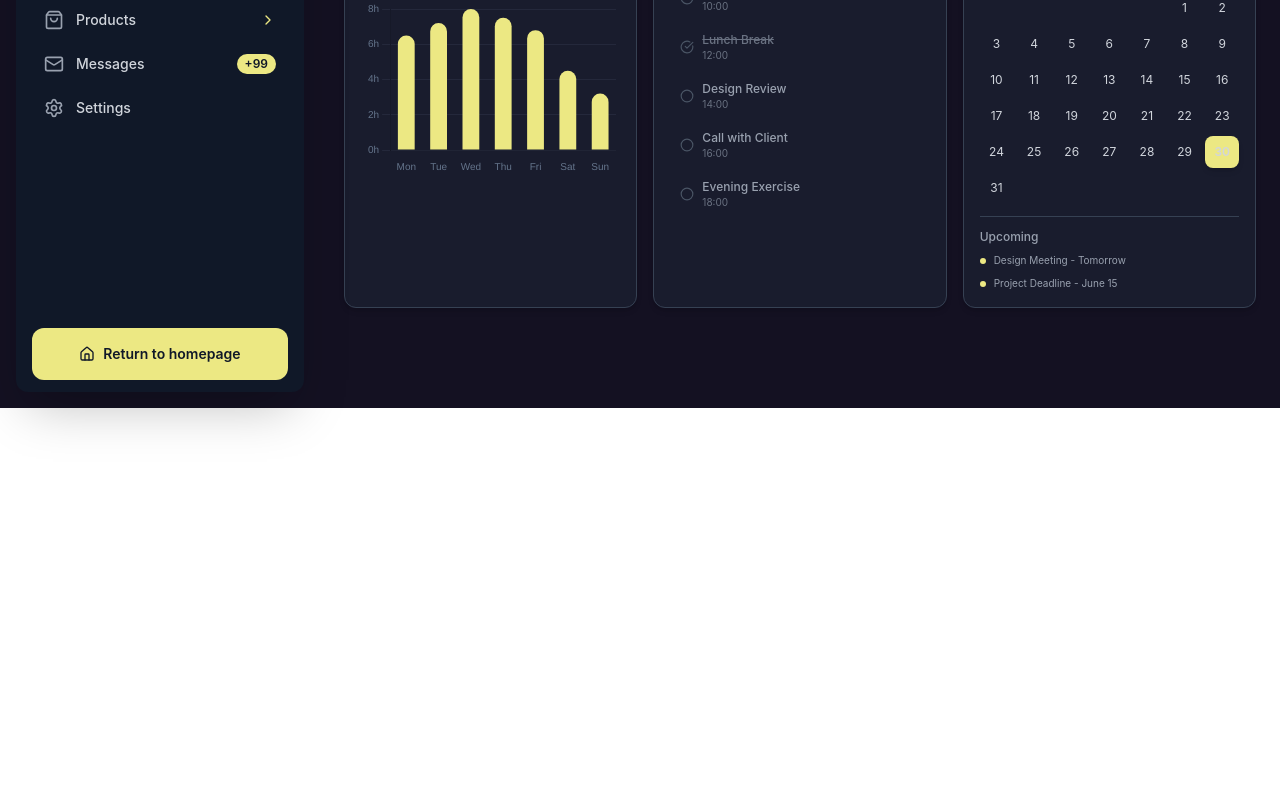
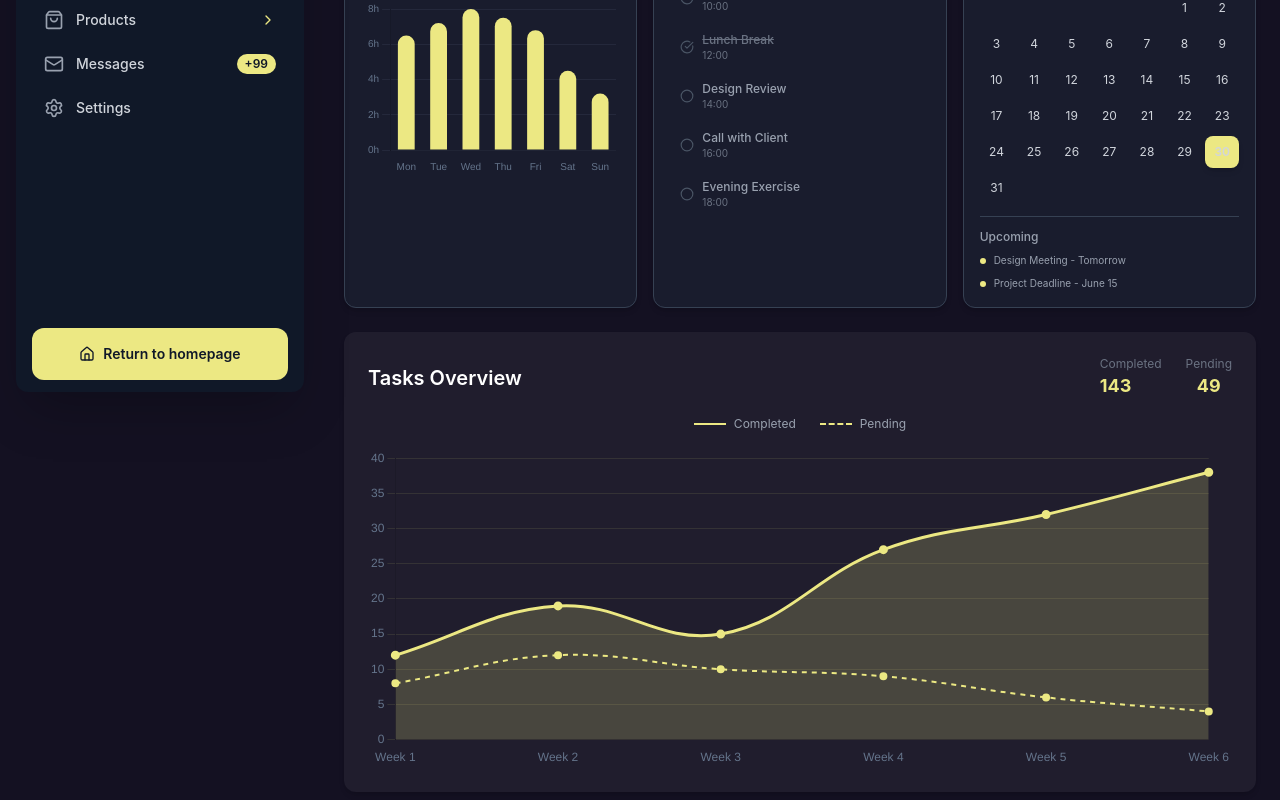
Before and after one commit to Cthululzz/abyss-dashboard, a React (Vite) app: page / in a window 1280 px wide. Shown: the part 392-1192 px from the top of the page. Before the commit the page ends 800 px from the top, so only its background shows below. Built offline with nearby package versions, Linux system fonts and the light colour scheme.

Commit message:
Add Tasks overview chart and improve dashboard layout

```diff
--- a/src/App.tsx
+++ b/src/App.tsx
@@ -4,6 +4,7 @@ import Navbar from "./components/Navbar"
 import Sidebar from "./components/Sidebar"
 import StatsCards from "./components/StatsCards"
 import Charts from "./components/Charts"
+import Tasks from "./components/Tasks"
 
 const App = () => {
 
@@ -134,6 +135,7 @@ return (
        <main className="flex-1 p-6">
        <StatsCards/>
        <Charts/>
+       <Tasks/>
        </main>
 
     </div>
--- /dev/null
+++ b/src/components/Tasks.tsx
@@ -0,0 +1,176 @@
+import {
+  CategoryScale,
+  Chart as ChartJS,
+  Filler,
+  Legend,
+  LinearScale,
+  LineElement,
+  PointElement,
+  Tooltip,
+} from "chart.js";
+import { Line } from "react-chartjs-2";
+
+ChartJS.register(
+  Tooltip,
+  Legend,
+  LineElement,
+  PointElement,
+  LinearScale,
+  CategoryScale,
+  Filler
+);
+
+type TasksProps = {
+  className?: string;
+};
+
+const Tasks = ({ className }: TasksProps) => {
+  const data = {
+    labels: ["Week 1", "Week 2", "Week 3", "Week 4", "Week 5", "Week 6"],
+
+    datasets: [
+      {
+        label: "Completed",
+        data: [12, 19, 15, 27, 32, 38],
+        borderColor: "#ece883",
+        backgroundColor: "rgba(236, 232, 131, 0.2)",
+        borderWidth: 3,
+        pointBackgroundColor: "#ece883",
+        tension: 0.4,
+        fill: true,
+      },
+
+      {
+        label: "Pending",
+        data: [8, 12, 10, 9, 6, 4],
+        borderColor: "#ece883",
+        borderWidth: 2,
+        pointBackgroundColor: "#ece883",
+        tension: 0.4,
+        borderDash: [5, 5],
+      },
+    ],
+  };
+
+  const options = {
+    responsive: true,
+    maintainAspectRatio: false,
+
+    plugins: {
+      legend: {
+        display: false,
+      },
+
+      tooltip: {
+        callbacks: {
+          label: (ctx: any) =>
+            `${ctx.dataset.label}: ${ctx.raw} tasks`,
+        },
+      },
+    },
+
+    scales: {
+      y: {
+        ticks: {
+          color: "#64748b",
+        },
+
+        grid: {
+          color: "rgba(236, 232, 131, 0.1)",
+        },
+      },
+
+      x: {
+        ticks: {
+          color: "#64748b",
+        },
+
+        grid: {
+          display: false,
+        },
+      },
+    },
+  };
+
+  const total = data.datasets[0].data.reduce(
+    (a, b) => a + b,
+    0
+  );
+
+  const pending = data.datasets[1].data.reduce(
+    (a, b) => a + b,
+    0
+  );
+
+  return (
+    <div
+      className={`
+        bg-base-100
+        p-6
+        mb-6
+        rounded-xl
+        shadow-md
+        dark:bg-white/5
+        ${className ?? ""}
+      `}
+    >
+      {/* Header */}
+      <div className="flex items-center justify-between mb-4">
+        <h2 className="text-xl font-semibold text-gray-900 dark:text-white">
+          Tasks Overview
+        </h2>
+
+        <div className="flex gap-6">
+          <div>
+            <p className="text-xs text-gray-500">
+              Completed
+            </p>
+
+            <p className="text-lg font-bold text-[#ece883]">
+              {total}
+            </p>
+          </div>
+
+          <div className="text-center">
+            <p className="text-xs text-gray-500">
+              Pending
+            </p>
+
+            <p className="text-lg font-bold text-[#ece883]">
+              {pending}
+            </p>
+          </div>
+        </div>
+      </div>
+
+      {/* Custom Legend */}
+      <div className="flex items-center justify-center gap-6 mb-4">
+        <div className="flex items-center gap-2">
+          <div className="w-8 h-[2px] bg-[#ece883]" />
+
+          <span className="text-xs text-gray-400">
+            Completed
+          </span>
+        </div>
+
+        <div className="flex items-center gap-2">
+          <div className="w-8 border-t-2 border-dashed border-[#ece883]" />
+
+          <span className="text-xs text-gray-400">
+            Pending
+          </span>
+        </div>
+      </div>
+
+      {/* Chart */}
+      <div className="h-80">
+        <Line
+          data={data}
+          options={options}
+        />
+      </div>
+    </div>
+  );
+};
+
+export default Tasks;
```
